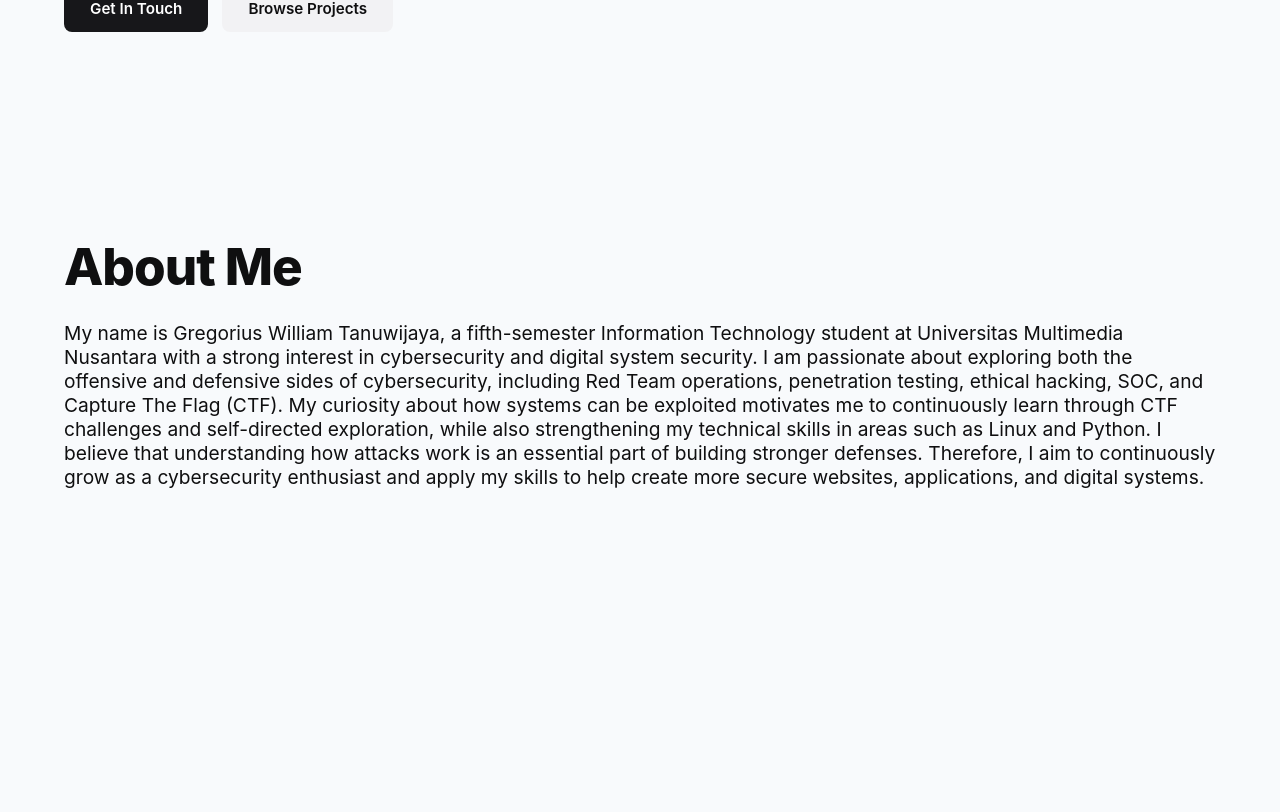
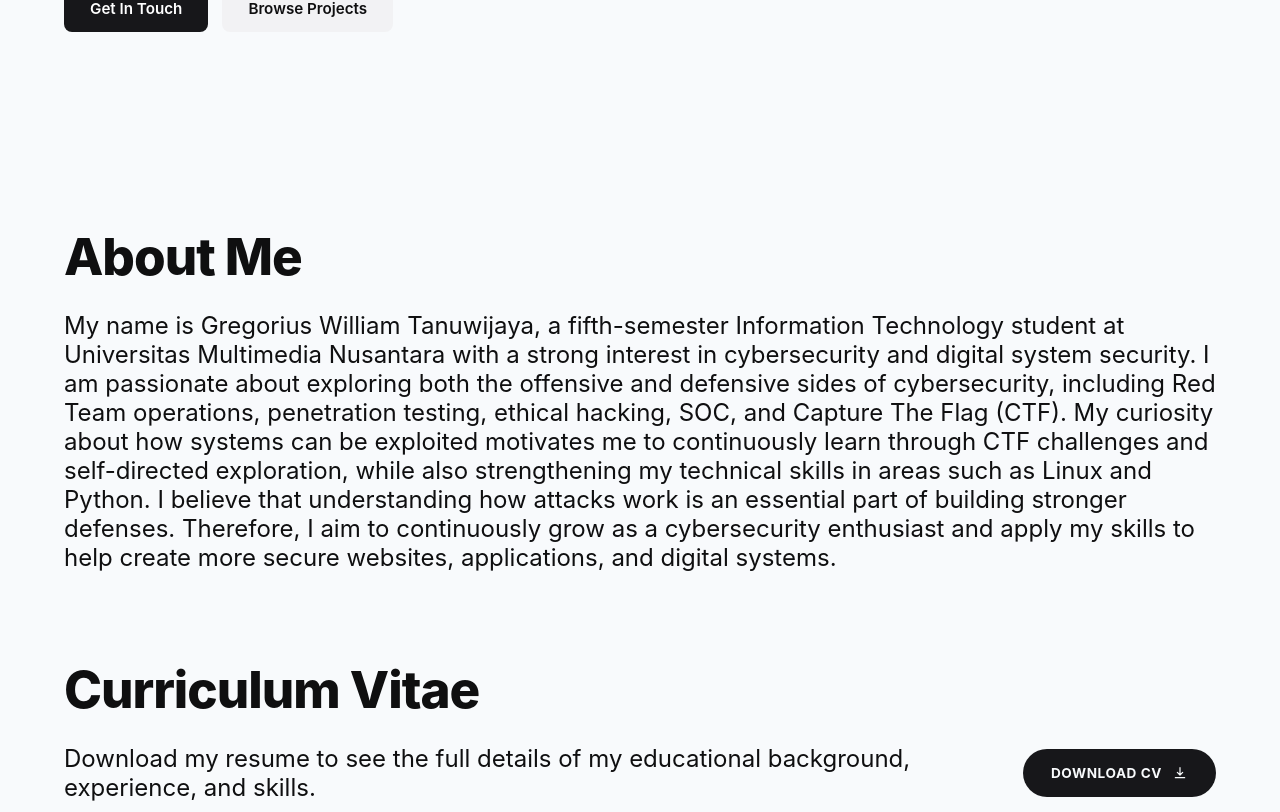
Before and after one commit to GregoryWTz/myportfolio, a React (Vite) app: page / in a window 1280 px wide. Shown: the part 552-1364 px from the top of the page. Before the commit the page ends 1160 px from the top, so only its background shows below. Built offline with nearby package versions, Linux system fonts and the light colour scheme.

Commit message:
Update4: CV section + changes with the padding

```diff
--- /dev/null
+++ b/src/components/Cv.jsx
@@ -0,0 +1,66 @@
+import "../styles/Cv.css";
+import { useLanguage } from "../context/LanguageContext";
+import { useInView } from "../hooks/useInView";
+
+function Cv() {
+  const { t } = useLanguage();
+  const cv = t.cv;
+  const [titleRef, titleVisible] = useInView();
+  const [textRef, textVisible] = useInView({ threshold: 0.1 });
+  const [buttonRef, buttonVisible] = useInView({ threshold: 0.1 });
+  const [rowRef, rowVisible] = useInView({ threshold: 0.1 });
+
+ return (
+    <section id="cv" className="cv">
+      <div className="container">
+
+        <div className="cv__content">
+          <h2
+            ref={titleRef}
+            className={`cv__title ${titleVisible ? "in-view" : ""}`}
+          >
+            {cv.title}
+          </h2>
+
+        <div
+            ref={rowRef}
+            className={`cv__row ${rowVisible ? "in-view" : ""}`}
+        >
+            <p
+              className={"cv__description"}
+            >
+              {cv.description}
+            </p>
+
+            <a
+                href={cv.file}
+                download
+                className="cv__button"
+            >
+              {cv.buttonLabel}
+
+              <svg
+                width="16"
+                height="16"
+                viewBox="0 0 24 24"
+                fill="none"
+                xmlns="http://www.w3.org/2000/svg"
+              >
+                <path
+                  d="M12 4v11m0 0l-4-4m4 4l4-4M5 19h14"
+                  stroke="currentColor"
+                  strokeWidth="1.8"
+                  strokeLinecap="round"
+                  strokeLinejoin="round"
+                />
+              </svg>
+            </a>
+          </div>
+
+        </div>
+      </div>
+    </section>
+  );
+}
+
+export default Cv;
--- a/src/data/siteData.js
+++ b/src/data/siteData.js
@@ -29,6 +29,13 @@ export const translations = {
       text1:
         "My name is Gregorius William Tanuwijaya, a fifth-semester Information Technology student at Universitas Multimedia Nusantara with a strong interest in cybersecurity and digital system security. I am passionate about exploring both the offensive and defensive sides of cybersecurity, including Red Team operations, penetration testing, ethical hacking, SOC, and Capture The Flag (CTF). My curiosity about how systems can be exploited motivates me to continuously learn through CTF challenges and self-directed exploration, while also strengthening my technical skills in areas such as Linux and Python. I believe that understanding how attacks work is an essential part of building stronger defenses. Therefore, I aim to continuously grow as a cybersecurity enthusiast and apply my skills to help create more secure websites, applications, and digital systems.",
     },
+    cv: {
+      title: "Curriculum Vitae",
+      description:
+        "Download my resume to see the full details of my educational background, experience, and skills.",
+      buttonLabel: "Download CV",
+      file: "/files/Gregorius-William-Tanuwijaya-CV.pdf",
+    },
   },
 
   id: {
@@ -58,5 +65,12 @@ export const translations = {
       text1:
         "Saya Gregorius William Tanuwijaya, mahasiswa semester 5 jurusan Sistem Informasi di Universitas Multimedia Nusantara yang memiliki ketertarikan kuat pada cybersecurity dan keamanan sistem digital. Saya tertarik mengeksplorasi sisi ofensif maupun defensif keamanan siber, mulai dari Red Team, penetration testing, dan ethical hacking hingga SOC dan CTF. Rasa ingin tahu tentang bagaimana sebuah sistem dapat dieksploitasi mendorong saya untuk terus belajar melalui CTF dan eksplorasi secara mandiri, sekaligus memperdalam kemampuan teknis seperti Linux dan Python. Saya percaya bahwa memahami cara sebuah serangan bekerja adalah bagian penting dalam membangun pertahanan yang lebih baik. Karena itu, saya ingin terus berkembang sebagai seorang cybersecurity enthusiast dan menggunakan kemampuan yang saya miliki untuk membantu menciptakan website, aplikasi, dan sistem digital yang lebih aman.",
     },
+    cv: {
+      title: "Curriculum Vitae",
+      description:
+        "Unduh resume saya untuk melihat rincian lengkap mengenai latar belakang pendidikan, pengalaman, dan keahlian.",
+      buttonLabel: "Unduh CV",
+      file: "/files/Gregorius-William-Tanuwijaya-CV.pdf",
+    },
   },
 };
--- a/src/pages/Home.jsx
+++ b/src/pages/Home.jsx
@@ -1,11 +1,13 @@
 import Hero from "../components/Hero";
 import About from "../components/About";
+import Cv from "../components/Cv";
 
 function Home() {
   return (
     <>
       <Hero />
       <About />
+      <Cv />
     </>
   );
 }
--- a/src/styles/About.css
+++ b/src/styles/About.css
@@ -1,5 +1,5 @@
 .about {
-    padding: 60px 0 100px;
+    padding: 50px 0 10px;
 }
 
 .about__title {
@@ -18,7 +18,7 @@
 }
 
 .about__text_p1 {
-    font-size: 1.2rem;
+    font-size: 1.5rem;
     transform: translateY(60px);
 }
 
--- /dev/null
+++ b/src/styles/Cv.css
@@ -0,0 +1,81 @@
+.cv {
+    padding: 10px 0 10px;
+}
+
+.cv__content {
+  position: relative;
+  z-index: 1;
+}
+
+.cv__title {
+    font-size: 3.2rem;
+    font-weight: 800;
+    letter-spacing: -0.02em;
+    color: var(--color-text);
+    margin-bottom: 24px;
+    opacity: 0;
+    transform: translateY(60px);
+}
+
+.cv__title.in-view {
+    animation: slideUp 1s cubic-bezier(0.16, 1, 0.3, 1) both;
+    animation-delay: 0.1s;
+}
+
+.cv__row {
+  display: flex;
+  align-items: center;
+  gap: 40px;
+}
+
+.cv__description {
+  font-size: 1.5rem;
+  margin: 0;
+  transform: translateY(60px);
+  flex: 1;
+}
+
+.cv__button {
+  flex-shrink: 0;
+  display: inline-flex;
+  align-items: center;
+  gap: 10px;
+  padding: 16px 28px;
+  border-radius: var(--radius-full);
+  background: var(--color-dark);
+  color: var(--color-bg);
+  font-size: 0.85rem;
+  font-weight: 700;
+  letter-spacing: 0.04em;
+  text-transform: uppercase;
+  transition: transform 0.15s ease;
+}
+
+.cv__button:hover {
+  transform: translateY(-2px);
+}
+
+.cv__row.in-view .cv__description,
+.cv__row.in-view .cv__button {
+  animation: slideUp 1s cubic-bezier(0.16, 1, 0.3, 1) both;
+  animation-delay: 0.1s;
+}
+
+@media (max-width: 900px) {
+  .cv__title {
+    font-size: 2.1rem;
+  }
+
+  .cv__row {
+    flex-direction: column;
+    align-items: flex-start;
+    gap: 28px;
+  }
+}
+
+@media (max-width: 480px) {
+  .cv__button {
+    width: 100%;
+    justify-content: center;
+  }
+}
```
